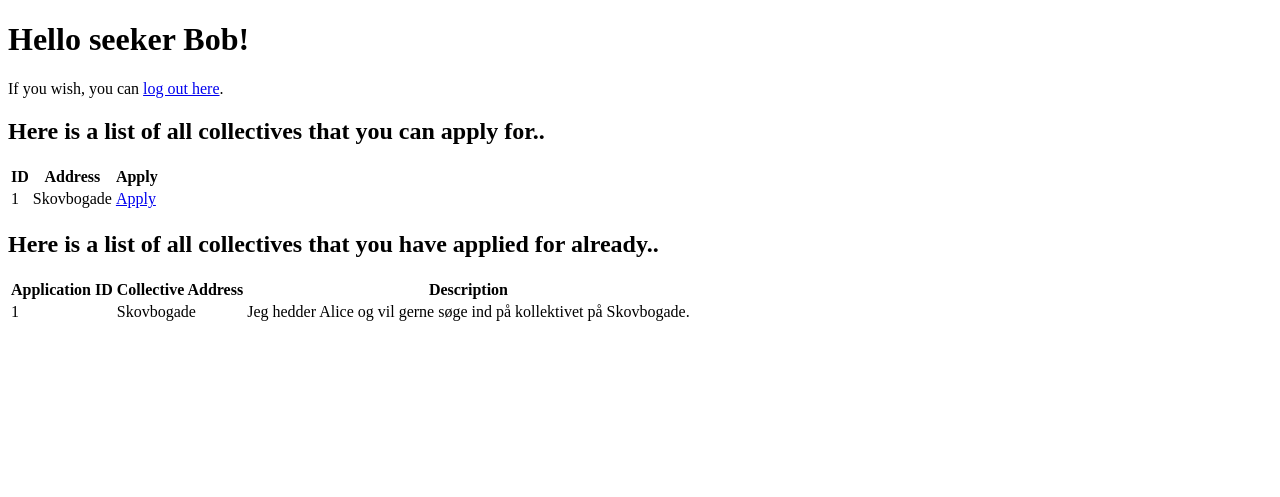
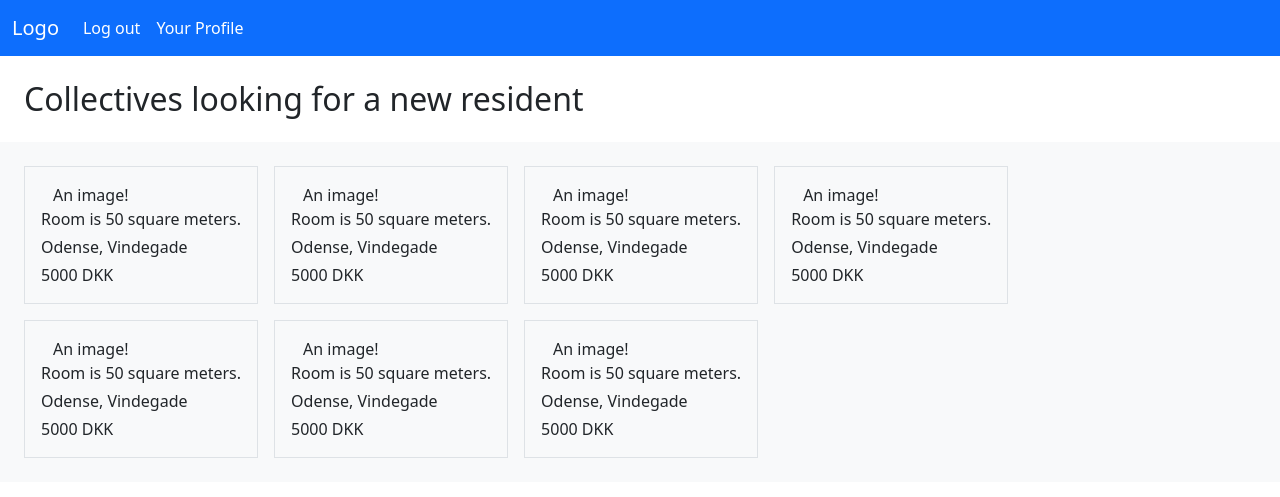
Before and after one commit to LucasBergholdt/DistributedWebProject, a Flask app: page /seeker in a window 1280 px wide. Shown: the top 497 px of the page. Run offline with Flask 3, Linux system fonts and the light colour scheme; a user stored in the database is signed in.

Commit message:
ny frontend UI

```diff
--- a/artefact-1/app.py
+++ b/artefact-1/app.py
@@ -7,8 +7,6 @@ from flask_bcrypt import Bcrypt
 from flask_principal import Principal, Permission, RoleNeed, UserNeed, Identity, AnonymousIdentity, identity_changed, identity_loaded
 from wtforms import IntegerField, DateTimeField, DecimalField, FileField, Form, SubmitField, SelectField, StringField, EmailField, PasswordField, BooleanField, ValidationError
 from wtforms.validators import DataRequired, Length, Email, EqualTo, InputRequired
-
-
 
 app = Flask("Flask Session")
 
@@ -58,26 +56,17 @@ class User(UserMixin, db.Model):
     # User's password, stored as a hash
     password   = db.Column(db.String(80))
     # User's name, not used for identification (just an example of an extra field)
-    name = db.Column(db.String(80), nullable=False)
+    # name = db.Column(db.String(80), nullable=False)
     # User's role, used for role-based access control. "seeker", "provider"
     role = db.Column(db.String(80), nullable=False)
-
-    # Attributes of user. Mostly relevant for a Seeker. These fields can be left NULL for a Provider.
-    description = db.Column(db.String(500), nullable=True)
-
-    birthdate = db.Column(db.String(80), nullable=True)
-
-    gender = db.Column(db.String(80), nullable=True)
-
-    occupation = db.Column(db.String(80), nullable=True)
-
-    image = db.Column(db.String(500), nullable=True)
 
     # One-Many relationship between User and Application
     applications = db.relationship("Application", back_populates="user")
 
     # One-Many relationship between User and Collective
     collectives = db.relationship("Collective", back_populates="user")
+
+    #seekerprofile = db.relationship("Seekerprofile", back_populates="user")
 
     def check_password(self, password):
         """
@@ -93,7 +82,7 @@ class User(UserMixin, db.Model):
 
     #TODO: Mange felter bliver efterladt null. Lav evt ny side/viewfunction hvor user kan udfylde sine informationer.
     @classmethod
-    def create_user(cls, role, name, email, password):
+    def create_user(cls, role, email, password):
       """
       Create a new user with the provided details.
 
@@ -107,10 +96,8 @@ class User(UserMixin, db.Model):
       """
 
       user = cls( role     = role.strip(),
-                  name     = name.strip(),
                   email    = email.strip(),
                   password = bcrypt.generate_password_hash(password).decode('utf-8'),
-
                 )
                   # evt også image.
       db.session.add(user)
@@ -166,21 +153,91 @@ class User(UserMixin, db.Model):
       email = User.query.filter_by(email=email).first()
       return email is not None
 
+
+class SeekerProfile(db.Model):
+    """
+    User model representing a user in the application.
+    Inherits from both UserMixin and db.Model to integrate Flask-Login and SQLAlchemy.
+
+    UserMixin provides default implementations for the methods that Flask-Login
+    expects user objects to have:
+    - is_authenticated: Property that should return True if the user is authenticated.
+    - is_active: Property that should return True if the user is active.
+    - is_anonymous: Property that should return False for regular users.
+    - get_id(): Method that returns a unique identifier for the user as a string.
+
+    By inheriting from UserMixin, the User class automatically gets these methods,
+    making it compatible with Flask-Login's user management system.
+    """
+
+    __tablename__ = 'seekerprofiles'
+
+    # Primary key - nødvendigt?
+    id = db.Column(db.Integer, primary_key=True)
+
+    user_id = db.Column(db.Integer, db.ForeignKey('users.id'), nullable=False)
+
+    name = db.Column(db.String(80), nullable=False)
+
+    description = db.Column(db.String(500), nullable=True)
+
+    birthdate = db.Column(db.String(80), nullable=True)
+
+    gender = db.Column(db.String(80), nullable=True)
+
+    occupation = db.Column(db.String(80), nullable=True)
+
+    image = db.Column(db.String(500), nullable=True)
+
+
+    #user = db.relationship("User", back_populates="seekerprofile")
+
+    #TODO: Mange felter bliver efterladt null. Lav evt ny side/viewfunction hvor user kan udfylde sine informationer.
+    @classmethod
+    def create_seekerprofile(cls, user_id, name, description, birthdate, gender, occupation, image):
+      """
+      Create a new user with the provided details.
+
+      Args:
+          name (str): The user's name.
+          email (str): The user's email.
+          password (str): The user's password, which will be hashed before storage.
+
+      Returns:
+          User: The newly created user object.
+      """
+
+      seekerprofile = cls(
+                  user_id = user_id,
+                  name = name.strip(),
+                  description = description.strip(),
+                  birthdate = birthdate.strip(),
+                  gender = gender.strip(),
+                  occupation = occupation.strip(),
+                  image = image
+                )
+                  # evt også image.
+      db.session.add(seekerprofile)
+      db.session.commit()
+      return seekerprofile
+
 class Collective(db.Model):
     __tablename__ = 'collectives'
 
     id = db.Column(db.Integer, primary_key=True)
     submitter_id = db.Column(db.Integer, db.ForeignKey('users.id'), nullable=False)
 
-    description = db.Column(db.String(500))
+    # description = db.Column(db.String(500))
 
-    address = db.Column(db.String(500))
+    city = db.Column(db.String(500))
+    street = db.Column(db.String(500))
 
-    space = db.Column(db.Integer())
+    price = db.Column(db.Integer())
 
-    slotsTotal = db.Column(db.Integer())
+    # address = db.Column(db.String(500))
 
-    vacantSlots = db.Column(db.Integer())
+    roomsize = db.Column(db.Integer())
+    image = db.Column(db.String(500))
 
     # Many-One relationship between Collective and User
     user = db.relationship("User", back_populates="collectives")
@@ -198,7 +255,7 @@ class Collective(db.Model):
         return Collective.query.filter_by(submitter_id=user_id).all()
 
     @classmethod
-    def create_collective(cls, submitter_id, address, space, slotsTotal, vacantSlots, description):
+    def create_collective(cls, submitter_id, city, street, roomsize, price, image):
       """
       Create a new collective with the provided details.
 
@@ -213,11 +270,11 @@ class Collective(db.Model):
 
       collective = cls(
           submitter_id = submitter_id,
-          address = address.strip(),
-          space = space,
-          slotsTotal = slotsTotal,
-          vacantSlots = vacantSlots,
-          description = description.strip()
+          price = price,
+          city = city.strip(),
+          street = street.strip(),
+          roomsize = roomsize,
+          image = image.strip()
       )
 
       db.session.add(collective)
@@ -286,15 +343,24 @@ class Application(db.Model):
 def create_default_userbase():
   existing_seeker = User.query.filter_by(role="seeker").first()
   if not existing_seeker:
-     User.create_user("seeker", "Bob", "seeker@gmail.com", "123")
+     User.create_user("seeker", "seeker@gmail.com", "123")
   existing_provider = User.query.filter_by(role="provider").first()
   if not existing_provider:
-     User.create_user("provider", "Alice", "provider@gmail.com", "123")
+     User.create_user("provider", "provider@gmail.com", "123")
 
 # Debug Purposes
 def create_default_collectives_applications():
-  Collective.create_collective(2, "Skovbogade", 50, 5, 2, "Et dejligt kollektiv i Odense By") #submitterID = 2. provider@gmail.com.
+  Collective.create_collective(2, "Odense", "Vindegade", 50, 5000, "An image!") #submitterID = 2. provider@gmail.com.
+  Collective.create_collective(2, "Odense", "Vindegade", 50, 5000, "An image!") #submitterID = 2. provider@gmail.com.
+  Collective.create_collective(2, "Odense", "Vindegade", 50, 5000, "An image!") #submitterID = 2. provider@gmail.com.
+  Collective.create_collective(2, "Odense", "Vindegade", 50, 5000, "An image!") #submitterID = 2. provider@gmail.com.
+  Collective.create_collective(2, "Odense", "Vindegade", 50, 5000, "An image!") #submitterID = 2. provider@gmail.com.
+  Collective.create_collective(2, "Odense", "Vindegade", 50, 5000, "An image!") #submitterID = 2. provider@gmail.com.
+  Collective.create_collective(2, "Odense", "Vindegade", 50, 5000, "An image!") #submitterID = 2. provider@gmail.com.
+
   Application.create_application(1, 1, "Jeg hedder Alice og vil gerne søge ind på kollektivet på Skovbogade.")
+
+
 
 # Clears the database and create tables within the application context
 with app.app_context():
@@ -314,42 +380,46 @@ def email_exists(form, field):
     raise ValidationError('Email already exists.')
 
 # WTForms for user registration.
-
 class RegistrationForm(Form):
   role = SelectField('Role',
                          choices=[('seeker', 'Seeker'), ('provider', 'Provider')],
                          validators=[DataRequired()])
-  name = StringField('Name', validators=[DataRequired(), Length(min=1, max=80, message='You cannot have less than 1 or more than 80 characters')])
+  # name = StringField('Name', validators=[DataRequired(), Length(min=1, max=80, message='You cannot have less than 1 or more than 80 characters')])
   email = EmailField('Email', validators=[DataRequired(), email_exists, Email()])
   password = PasswordField('Password', validators=[DataRequired(), EqualTo('confirm', message='Password must match')])
   confirm = PasswordField('Confirm', validators=[DataRequired()])
   submit = SubmitField('Register')
 
 
-"""
-for opdatering af profil:
-
- description = StringField('Describe yourself', validators=[DataRequired(), Length(min=1, max=80, message='You cannot have less than 1 or more than 80 characters')])
+class SeekerProfileForm(Form):
+  name = StringField('Name', validators=[DataRequired(), Length(min=1, max=80, message='You cannot have less than 1 or more than 80 characters')])
+  description = StringField('Describe yourself', validators=[DataRequired(), Length(min=1, max=80, message='You cannot have less than 1 or more than 80 characters')])
   birthdate = StringField('Birthdate', validators=[DataRequired(), Length(min=1, max=80, message='You cannot have less than 1 or more than 80 characters')])
   gender = StringField('Gender', validators=[DataRequired(), Length(min=1, max=80, message='You cannot have less than 1 or more than 80 characters')])
   occupation = StringField('Occupation', validators=[DataRequired(), Length(min=1, max=80, message='You cannot have less than 1 or more than 80 characters')])
   image = StringField('Image', validators=[DataRequired(), Length(min=1, max=80, message='You cannot have less than 1 or more than 80 characters')])
-
-"""
+  submit = SubmitField('Register')
 
 
 class CollectiveForm(Form):
-  address = StringField('Address of collective', validators=[DataRequired(), Length(min=1, max=80, message='You cannot have less than 1 or more than 80 characters')])
-  space = IntegerField('Amount of space (square meters)', validators=[DataRequired()])
-  slotsTotal = IntegerField('Amount of residents that the collective can hold', validators=[DataRequired()])
-  vacantSlots = IntegerField('Amount of available slots in the collective', validators=[DataRequired()])
-  description = StringField('Description of the collective', validators=[DataRequired(), Length(min=1, max=80, message='You cannot have less than 1 or more than 80 characters')])
+  #address = StringField('Address of collective', validators=[DataRequired(), Length(min=1, max=80, message='You cannot have less than 1 or more than 80 characters')])
+  city = StringField('Name of city', validators=[DataRequired(), Length(min=1, max=80, message='You cannot have less than 1 or more than 80 characters')])
+  street = StringField('Name of street', validators=[DataRequired(), Length(min=1, max=80, message='You cannot have less than 1 or more than 80 characters')])
+
+  roomsize = IntegerField('Size of the room available (square meters)', validators=[DataRequired()])
+
+  price = IntegerField('Price in DKK', validators=[DataRequired()])
+
+  image = StringField('Image of collective', validators=[DataRequired(), Length(min=1, max=80, message='You cannot have less than 1 or more than 80 characters')])
+
+  #slotsTotal = IntegerField('Amount of residents that the collective can hold', validators=[DataRequired()])
+  #vacantSlots = IntegerField('Amount of available slots in the collective', validators=[DataRequired()])
+  #description = StringField('Description of the collective', validators=[DataRequired(), Length(min=1, max=80, message='You cannot have less than 1 or more than 80 characters')])
   submit = SubmitField('Register your collective')
 
 class ApplicationForm(Form):
   description = StringField('Your application', validators=[DataRequired(), Length(min=1, max=80, message='You cannot have less than 1 or more than 80 characters')])
   submit = SubmitField('Apply for this collective')
-
 
 # WARNING --------------------------------------------------------------------
 # Checking if an email is already registered during form validation introduces
@@ -370,8 +440,6 @@ class LoginForm(Form):
   remember = BooleanField('Remember Me')
   submit = SubmitField('Login')
 
-
-
 # SESSIONS --------------------------------------------------------------------
 
 # Initialize the LoginManager with the Flask application
@@ -387,7 +455,6 @@ login_manager.session_protection = 'strong'
 # the application needs to know the current user. It is called when the session
 # is accessed, and the user's ID is retrieved from the session. The function
 # then fetches the corresponding user from the database.
-
 
 @login_manager.user_loader
 def load_user_from_id(id):
@@ -452,9 +519,8 @@ def register():
     if request.method == 'POST' and form.validate():
       User.create_user(
                       role = form.role.data,
-                      name = form.name.data,
                       email = form.email.data,
-                      password = form.password.data,
+                      password = form.password.data
                       )
       flash("User created.","success")
 
@@ -500,6 +566,20 @@ Providers:
       - Uploads database and redirects to /provider.
 """
 
+
+# @app.route("/seeker",methods=["GET","POST"])  #TODO: Fjern POST? Bruges ikke.
+# @login_required
+# @seeker_permission.require()
+@app.route("/home",methods=["GET"])
+def home():
+  if not (current_user.is_authenticated):
+     return redirect(url_for("login"))
+  elif (current_user.role == "seeker"):
+     return redirect(url_for("seeker"))
+  else:
+     return redirect(url_for("provider"))
+
+
 # ------------------------- Seeker Routes ---------------------------------
 @app.route("/seeker",methods=["GET","POST"])  #TODO: Fjern POST? Bruges ikke.
 @login_required
@@ -511,6 +591,28 @@ def seeker():
     return render_template("seeker.html", collective_entries=collective_entries, your_applications=your_applications)
 
 
+@app.route("/seekerprofile",methods=["GET","POST"])  #TODO: Fjern POST? Bruges ikke.
+@login_required
+@seeker_permission.require()
+def seekerprofile():
+    form = SeekerProfileForm(request.form)
+
+    if request.method == 'POST' and form.validate():
+      SeekerProfile.create_seekerprofile(
+          current_user.id,
+          form.name.data,
+          form.description.data,
+          form.birthdate.data,
+          form.gender.data,
+          form.occupation.data,
+          form.image.data
+          )
+      return redirect(url_for("seeker"))
+    return render_template("seekerprofile.html", form=form)
+
+
+
+# Not used:
 @app.route("/apply/<int:id>", methods=["GET", "POST"])
 @login_required
 @seeker_permission.require()
@@ -532,6 +634,7 @@ def provider():
     # evt. anvend user.collectives (vha. db.relationship())
     collective_entries = Collective.get_by_submitter(current_user.id)
 
+
     # Get all applications mapped to these collectives.
     application_entries = [
       application
@@ -549,11 +652,12 @@ def new_collective():
   if request.method == 'POST' and form.validate():
       Collective.create_collective(
           current_user.id,
-          form.address.data,
-          form.space.data,
-          form.slotsTotal.data,
-          form.vacantSlots.data,
-          form.description.data)
+          form.city.data,
+          form.street.data,
+          form.roomsize.data,
+          form.price.data,
+          form.image.data
+          )
       return redirect(url_for("provider"))
   return render_template("new_collective.html", form=form)
 
--- a/artefact-1/templates/base.html
+++ b/artefact-1/templates/base.html
@@ -1,10 +1,61 @@
 <!DOCTYPE html>
 <html lang="en">
+<link href="https://cdn.jsdelivr.net/npm/bootstrap@5.0.2/dist/css/bootstrap.min.css" rel="stylesheet" integrity="sha384-EVSTQN3/azprG1Anm3QDgpJLIm9Nao0Yz1ztcQTwFspd3yD65VohhpuuCOmLASjC" crossorigin="anonymous">
+<!-- Latest compiled and minified CSS (gammelt):-->
+<!--
+<link href="https://cdn.jsdelivr.net/npm/bootstrap@5.3.3/dist/css/bootstrap.min.css" rel="stylesheet">
+
+ Latest compiled JavaScript
+<script src="https://cdn.jsdelivr.net/npm/bootstrap@5.3.3/dist/js/bootstrap.bundle.min.js"></script>
+-->
 
 <head>
   <title>Flask Session</title>
   <meta charset="UTF-8">
+  <meta name="viewport" content="width=device-width, initial-scale=1">
 </head>
+
+<!-- Becomes vertical on small machines -->
+<nav class="navbar sticky-top navbar-expand-sm bg-primary navbar-dark">
+  <!-- #TODO: sticky-top=? -->
+  <!-- navbar-dark: white text. -->
+  <!-- bg-primary: blue background color to navbar. -->
+
+  <div class="container-fluid">
+    <!-- Links -->
+    <a class="navbar-brand" href="{{ url_for('home') }}">Logo</a> <!-- -->
+    <button class="navbar-toggler" type="button" data-bs-toggle="collapse" data-bs-target="#navbarSupportedContent" aria-controls="navbarSupportedContent" aria-expanded="false" aria-label="Toggle navigation">
+      <span class="navbar-toggler-icon"></span>
+    </button>
+    <div class="collapse navbar-collapse" id="navbarSupportedContent">
+      <ul class="navbar-nav me-auto mb-2 mb-lg-0">
+        <!-- ved ikke hvad aria-current er
+        <li class="nav-item">
+          <a class="nav-link active" aria-current="page" href="#">Home</a>
+        </li>
+        -->
+      {% if current_user.is_authenticated %}
+        <li class="nav-item">
+          <a class="nav-link active" href="{{ url_for('logout')}}">Log out</a>
+        </li>
+          {% if current_user.role == "seeker" %}
+          <li class="nav-item">
+            <a class="nav-link active" href="{{ url_for('seekerprofile')}}">Your Profile</a>
+          </li>
+          {% else %}
+          <li class="nav-item">
+            <a class="nav-link active" href="{{ url_for('new_collective') }}">Create new collective</a>
+          </li>
+          {% endif %}
+      {% else %}
+        <li class="nav-item">
+          <a class="nav-link active" href="{{ url_for('register') }}">Register</a>
+        </li>
+      {% endif %}
+      </ul>
+    </div>
+  </div>
+</nav>
 
 <body>
   {%- set messages = get_flashed_messages(with_categories=true) -%}
--- a/artefact-1/templates/login.html
+++ b/artefact-1/templates/login.html
@@ -19,7 +19,4 @@
     </div>
   </form>
   <br>
-  <p><a href="{{ url_for('register')}}">Sign up</a></p>
-
-
 {% endblock body%}
--- a/artefact-1/templates/register.html
+++ b/artefact-1/templates/register.html
@@ -7,10 +7,6 @@
     <div>
       {{ form.role.label }}
       {{ form.role }}
-    </div>
-    <div>
-    {{ form.name.label }}
-    {{ form.name }}
     </div>
     <div>
     {{ form.email.label }}
@@ -29,6 +25,4 @@
     </div>
   </form>
 
-  <p><a href="{{ url_for('login')}}">Login here.</a></p>
-
 {% endblock body%}
--- a/artefact-1/templates/seeker.html
+++ b/artefact-1/templates/seeker.html
@@ -1,47 +1,21 @@
 {% extends 'base.html' %}
 
 {% block body%}
-<h1>Hello {{ current_user.role }} {{ current_user.name }}!</h1>
-<p>
-  If you wish, you can <a
-    href="{{ url_for('logout')}}">log out here</a>.
-</p>
 
-<h2>
-  Here is a list of all collectives that you can apply for.</a>.
+<h2 class="my-4 mx-4">
+  Collectives looking for a new resident</a>
 </h2>
-  <table>
-    <tr>
-      <th>ID</th>
-      <th>Address</th>
-      <th>Apply</th>
-    </tr>
+
+<div class="d-flex align-items-start flex-wrap p-3 bg-light">  <!-- TODO: align-items eller align-contents?-->
   {% for entry in collective_entries %}
-    <tr>
-      <td>{{ entry.id }}</td>
-      <td>{{ entry.address }}</td>
-      <td><a href="/apply/{{ entry.id }}">Apply</a></td>
-    </tr>
+  <!-- div of one collective-->
+  <div class="container-s p-3 m-2 border">
+    <div class="container-fluid">{{ entry.image }}</div>
+    <p class="mb-1">Room is {{ entry.roomsize }} square meters.</p>
+    <p class="mb-1">{{ entry.city }}, {{ entry.street }}</p>
+    <p class="mb-0">{{ entry.price }} DKK</p>
+  </div>
   {% endfor %}
-  </table>
-
-<h2>
-  Here is a list of all collectives that you have applied for already.</a>.
-</h2>
-</p>
-<table>
-  <tr>
-    <th>Application ID</th>
-    <th>Collective Address</th>
-    <th>Description</th>
-  </tr>
-{% for entry in your_applications %}
-  <tr>
-    <td>{{ entry.id }}</td>
-    <td>{{ entry.collective.address }}</td>
-    <td>{{ entry.description }}</td>
-  </tr>
-{% endfor %}
-</table>
+</div>
 
 {% endblock body%}
```
Also changed, not shown: artefact-1/templates/new_collective.html (+18 -21 lines), artefact-1/templates/provider.html (+22 -44 lines), artefact-1/templates/seekerprofile.html (added, +55 -0 lines), artefact-1/instance/flask.db.
